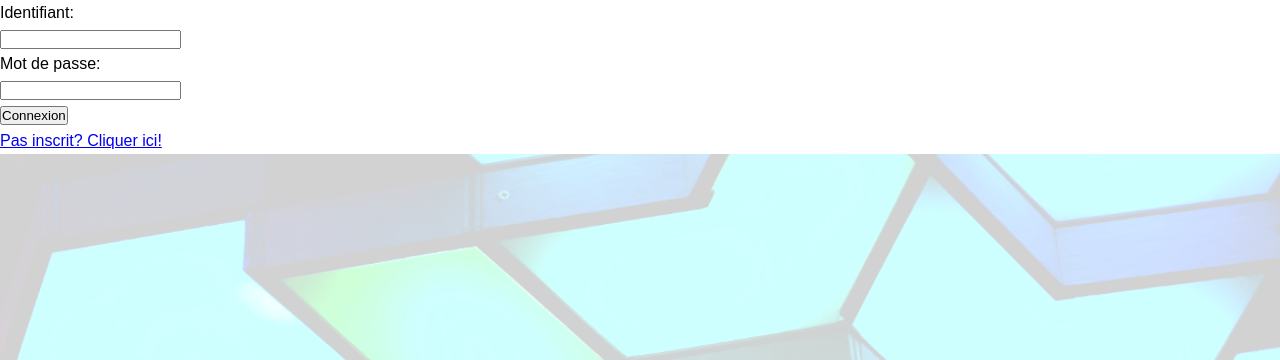
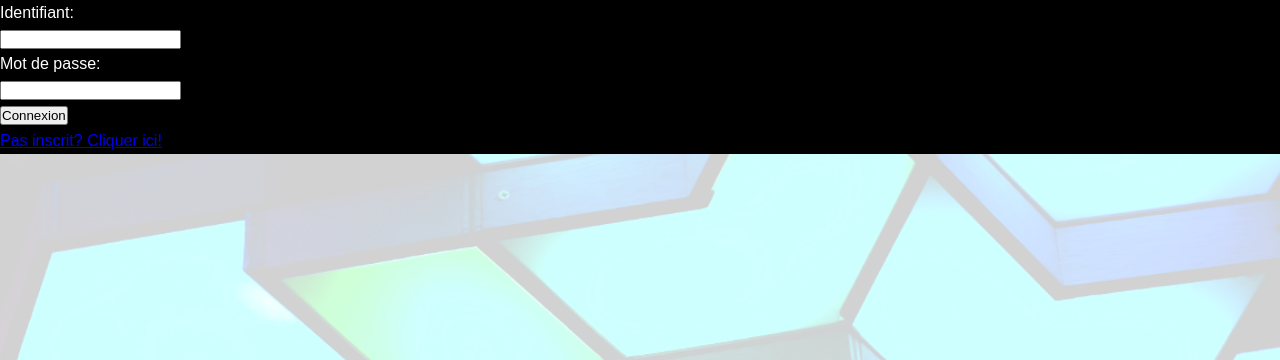
Before and after one commit to MeddySeize/MFC-WebVP, a PHP site: page /Showroom.php in a window 1280 px wide. Shown: the part 60-420 px from the top of the page. Run offline with PHP 8.4, Linux system fonts and the light colour scheme; some web fonts are replaced.

Commit message:
Change CSS

```diff
--- a/Showroom.php
+++ b/Showroom.php
@@ -23,7 +23,7 @@
       </nav>
     </div>
     <!--utiliser un slide Down de javascript
-        coder la connexion: verifier info avec bdd
+        La div ne prend pas de style c'est bizarre
     -->
     <div class="login_form">
         <form action="connexion_uti.php" method="POST">
--- a/css/Show.css
+++ b/css/Show.css
@@ -79,8 +79,9 @@ nav ul{
     color: skyblue;
 }
 
-.login_form>form{
-    background: #ffffff;
+body>.login_form>form{
+    background-color: black;
+    color: #ffffff;
 }
 
 /*.nav-right{
```
